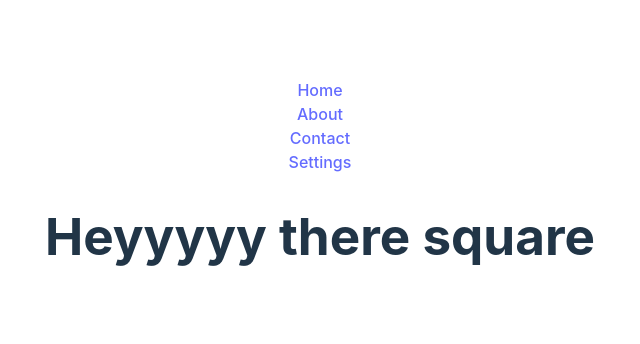
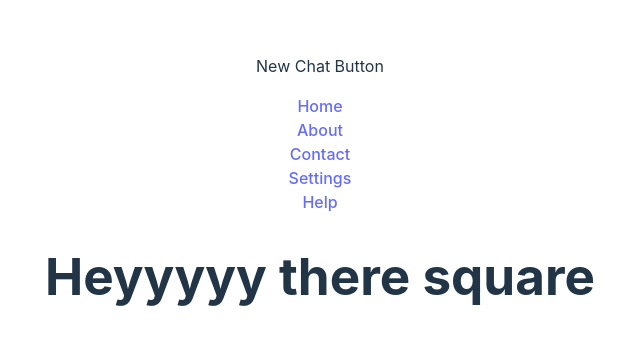
Before and after one commit to OpenPair/OpenPair, a React (Vite) app: page /sidebar#/home in a window 1280 px wide. Shown: the part 212-556 px from the top of the page, without its empty margins (320-960 px from the left). Built offline with nearby package versions, Linux system fonts and the light colour scheme; no server answers.

Commit message:
added help component to app.jsx

```diff
--- a/src/components/App/App.jsx
+++ b/src/components/App/App.jsx
@@ -13,6 +13,7 @@ import './App.css'
 import AboutPage from '../AboutPage/About.jsx'
 import ContactPage from '../ContactPage/Contact.jsx'
 import Settings from '../Settings/Settings.jsx'
+import Help from '../Help/Help.jsx'
 /* import ProtectedRoute from '../ProtectedRoute/ProtectedRoute.jsx';
 * import LoginPage from '../LoginPage/LoginPage.jsx';
 * import RegisterPage from '../RegisterPage/RegisterPage.jsx';
@@ -31,6 +32,7 @@ export default function App() {
   return (
     <Router>
     <nav>
+      <p>New Chat Button</p>
       <Link to="/">Home</Link>
     <br/>
       <Link to="/about">About</Link>
@@ -39,6 +41,8 @@ export default function App() {
     <br/>
       <Link to="/settings">Settings</Link>
     <br/>
+      <Link to="/help">Help</Link>
+    <br/>
     </nav>
 
       <div>
@@ -46,6 +50,10 @@ export default function App() {
 	  <Route
 	    path="/about"
 	    element={<AboutPage />}
+	  />
+	  <Route
+	    path="/help"
+	    element={<Help />}
 	  />
 
 	  <Route
--- /dev/null
+++ b/src/components/Help/Help.jsx
@@ -0,0 +1,5 @@
+export default function Help(){
+  return (
+    <h1>Help me Babe</h1>
+  )
+}
```
